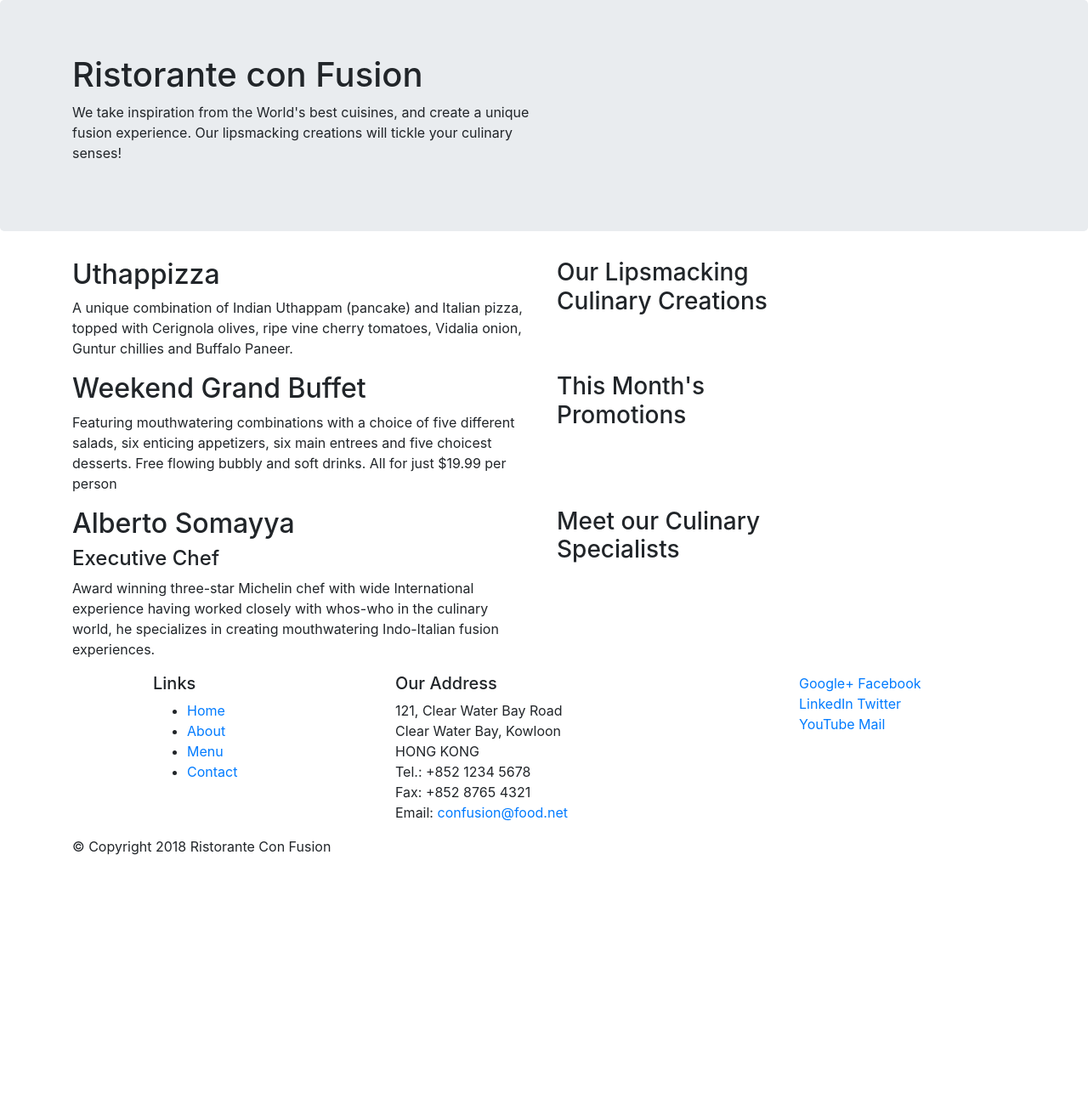
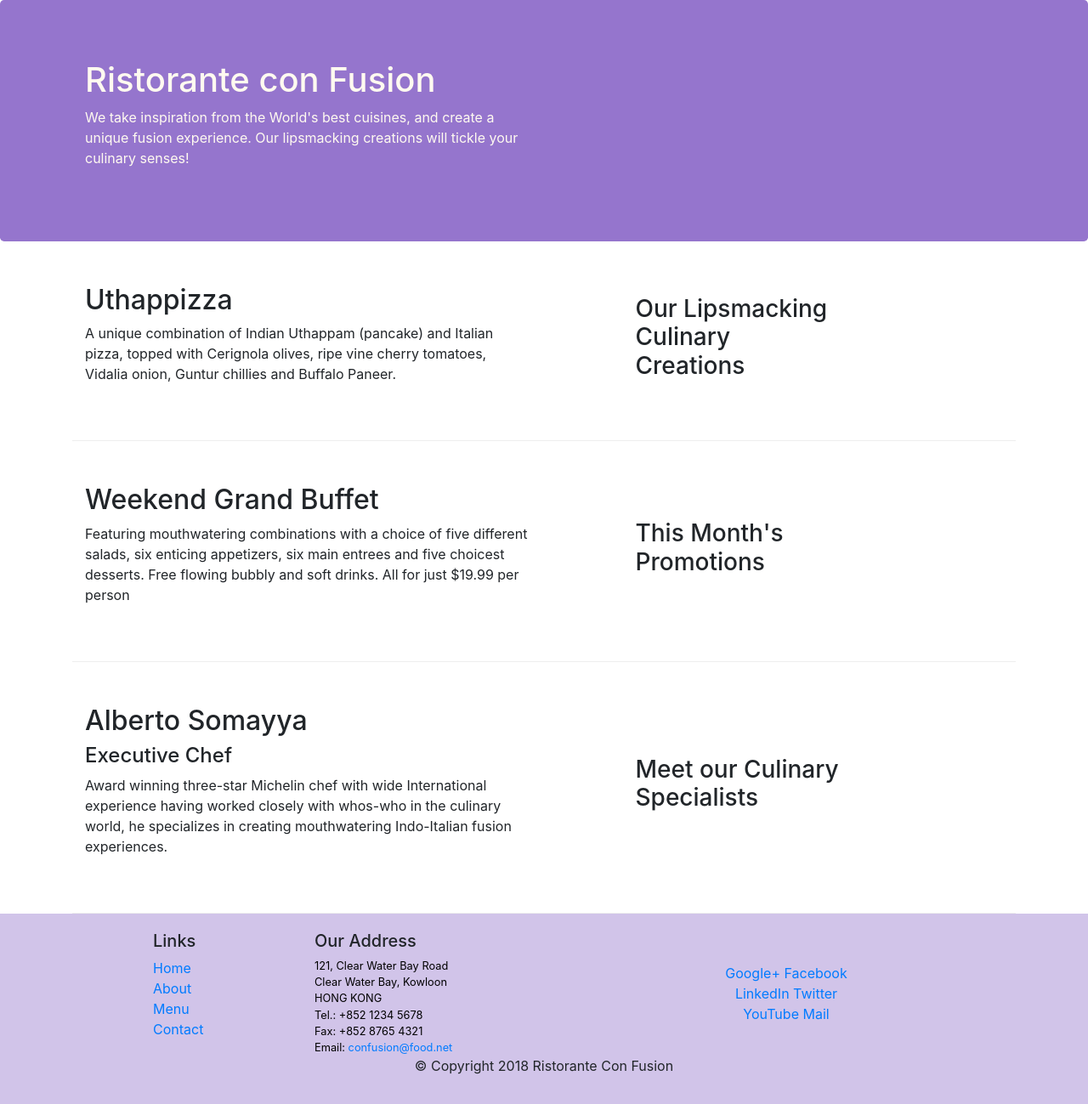
Before and after one commit to Valentyn23/bootstrap, a website: page index.html in a window 1280 px wide. Shown: the whole page at 85% size. Before the commit the page ends 1024 px from the top, so only its background shows below. Drawn offline with nearby package versions, Linux system fonts and the light colour scheme.

Commit message:
Bootstrap Grid Part Two

```diff
--- /dev/null
+++ b/css/styles.css
@@ -0,0 +1,26 @@
+.row-header{
+    margin: 0px auto;
+    padding: 0px auto;
+}
+.row-content{
+    margin: 0px auto;
+    padding: 50px 0px 50px 0px;
+    border-bottom: 1px ridge;
+    min-height: 200px;
+}
+.footer{
+    background-color: #D1C4E9;
+    margin:0px auto;
+    padding: 20px 0px 20px 0px;
+}
+.jumbotron{
+    padding: 70px 30px 70px 30px;
+    margin: 0px auto;
+    background: #9575CD;
+    color: floralwhite;
+}
+.address{
+    font-size: 80%;
+    margin:0px;
+    color: black;
+}
--- a/index.html
+++ b/index.html
@@ -9,6 +9,7 @@
 
         <!-- Bootstrap CSS -->
         <link rel="stylesheet" href="node_modules/bootstrap/dist/css/bootstrap.min.css">
+        <link rel="stylesheet" href="css/styles.css">
     <title>Ristorante Con Fusion</title>
 </head>
 
@@ -16,7 +17,7 @@
 
     <header class="jumbotron">
         <div class="container">
-            <div class="row">
+            <div class="row row-header">
                 <div class="col-12 col-sm-6">
                     <h1>Ristorante con Fusion</h1>
                     <p>We take inspiration from the World's best cuisines, and create a unique fusion experience. Our lipsmacking creations will tickle your culinary senses!</p>
@@ -28,8 +29,8 @@
     </header>
 
     <div class="container">
-        <div class="row">
-            <div class="col-12 col-sm-4 order-sm-last col-md-3">
+        <div class="row row-content align-items-center">
+            <div class="col-12 offset-1 col-sm-4 order-sm-last col-md-3">
                 <h3>Our Lipsmacking Culinary Creations</h3>
             </div>
             <div class="col col-sm order-sm-first col-md-6">
@@ -39,8 +40,8 @@
         </div>
 
 
-        <div class="row">
-            <div class="col-12 col-sm-4 order-sm-last col-md-3">
+        <div class="row row-content align-items-center">
+            <div class="col-12 offset-1 col-sm-4 order-sm-last col-md-3">
                 <h3>This Month's Promotions</h3>
             </div>
             <div class="col col-sm order-sm-first col-md-6">
@@ -49,8 +50,8 @@
             </div>
         </div>
 
-        <div class="row">
-            <div class="col-12 col-sm-4 order-sm-last col-md-3">
+        <div class="row row-content align-items-center">
+            <div class="col-12 offset-1 col-sm-4 order-sm-last col-md-3">
                 <h3>Meet our Culinary Specialists</h3>
             </div>
             <div class="col col-sm order-sm-first col-md-6">
@@ -61,21 +62,21 @@
         </div>
     </div>
 
-    <footer>
+    <footer class="footer">
         <div class="container">
             <div class="row">
                 <div class="col-4 offset-1 col-sm-2">
                     <h5>Links</h5>
-                    <ul>
+                    <ul class="list-unstyled">
                         <li><a href="#">Home</a></li>
                         <li><a href="#">About</a></li>
                         <li><a href="#">Menu</a></li>
                         <li><a href="#">Contact</a></li>
                     </ul>
                 </div>
-                <div class="col-7 offset-1 col-sm-5">
+                <div class="col-7 col-sm-5">
                     <h5>Our Address</h5>
-                    <address>
+                    <address class="address">
 		              121, Clear Water Bay Road<br>
 		              Clear Water Bay, Kowloon<br>
 		              HONG KONG<br>
@@ -84,8 +85,8 @@
 		              Email: <a href="mailto:confusion@food.net">confusion@food.net</a>
 		           </address>
                 </div>
-                <div class="col-12 col-sm-3 col-md-2">
-                    <div>
+                <div class="col-12 col-sm-3 col-md-2 align-self-center">
+                    <div class="text-center">
                         <a href="http://google.com/+">Google+</a>
                         <a href="http://www.facebook.com/profile.php?id=">Facebook</a>
                         <a href="http://www.linkedin.com/in/">LinkedIn</a>
@@ -95,7 +96,7 @@
                     </div>
                 </div>
            </div>
-           <div class="row">
+           <div class="row justify-content-center">
                 <div class="col-auto">
                     <p>© Copyright 2018 Ristorante Con Fusion</p>
                 </div>
```
